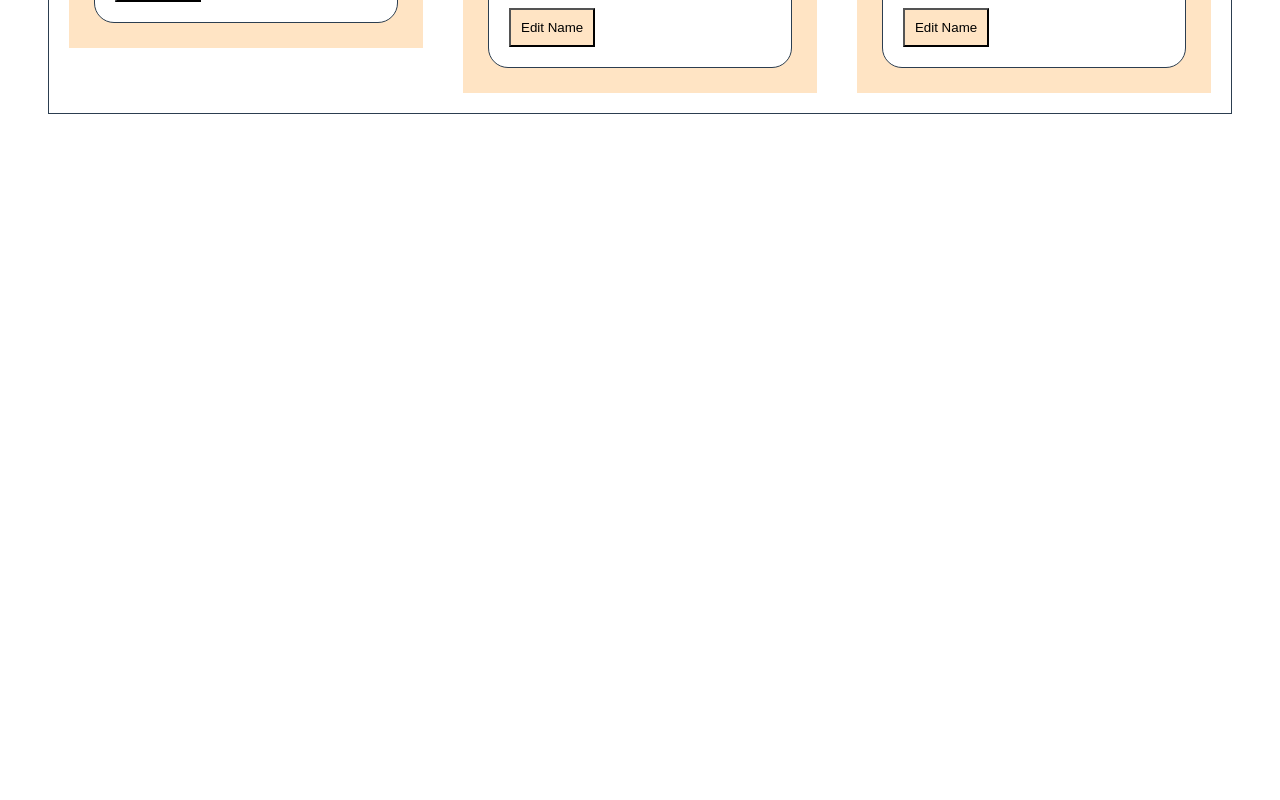
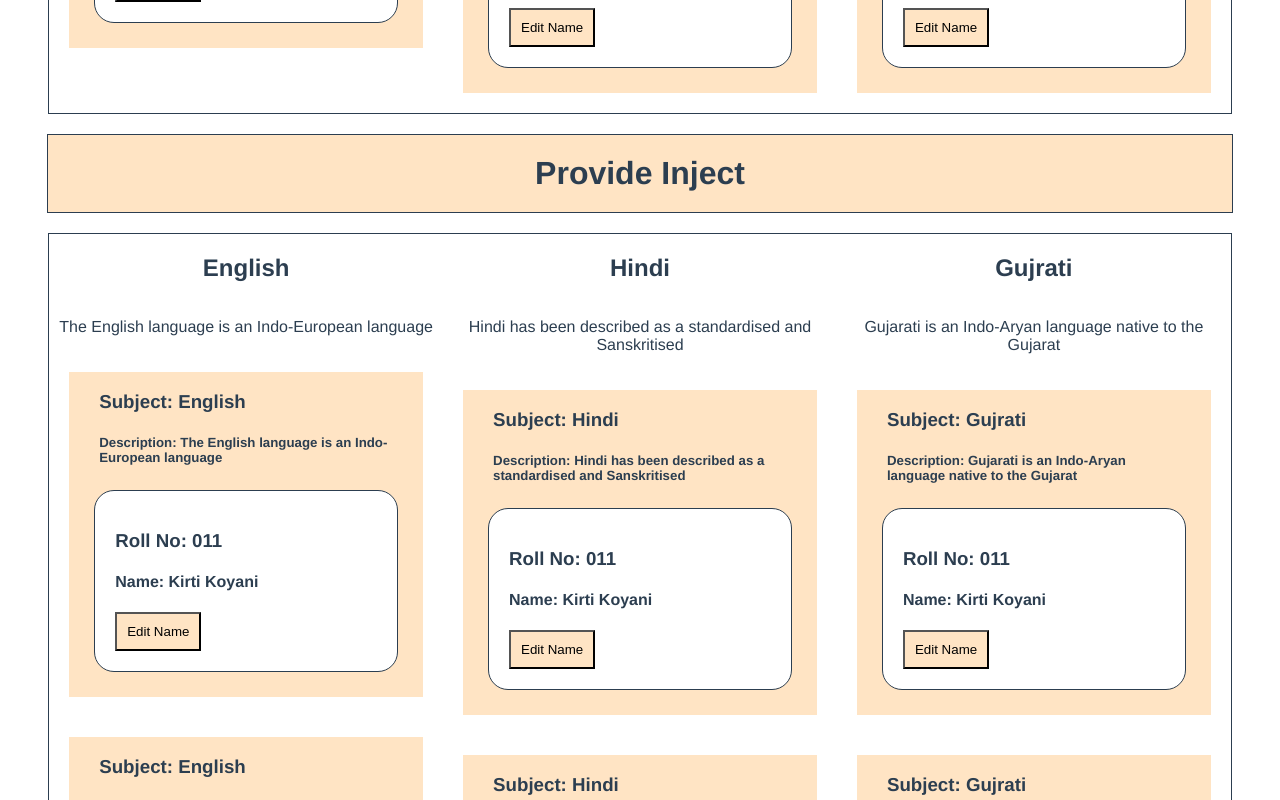
Before and after one commit to kirtikoyani/vue_props_task, a Vue app in the folder task-prop-drilling/: page / in a window 1280 px wide. Shown: the part 1220-2020 px from the top of the page. Before the commit the page ends 1342 px from the top, so only its background shows below. Built offline with nearby package versions, Linux system fonts and the light colour scheme.

Commit message:
provide-inject

```diff
--- a/task-prop-drilling/src/App.vue
+++ b/task-prop-drilling/src/App.vue
@@ -1,16 +1,19 @@
 <template>
 <div id="app">
     <the-home />
+    <pe-home/>
 </div>
 </template>
 
 <script>
-import TheHome from './components/TheHome.vue'
+import TheHome from './components/prop_drilling/TheHome.vue'
+import PeHome from './components/provide_inject/PeHome.vue'
 
 export default {
     name: 'App',
     components: {
-        TheHome
+        TheHome,
+        PeHome
     }
 }
 </script>
--- a/task-prop-drilling/src/components/TheHome.vue
+++ b/task-prop-drilling/src/components/prop_drilling/TheHome.vue
@@ -1,6 +1,6 @@
 <template>
 <div>
-    <h1 class="title">Subjects</h1>
+    <h1 class="title">Props Drilling</h1>
     <div class="subjectList">
         <the-subject v-for="subject in subjects" :key="subject.id" :subject="subject" @name-updat="getName" />
     </div>
--- /dev/null
+++ b/task-prop-drilling/src/components/provide_inject/PeHome.vue
@@ -0,0 +1,123 @@
+<template>
+<div>
+    <h1 class="title">Provide Inject</h1>
+    <div class="subjectList">
+        <pe-subject v-for="subject in subjects" :key="subject.id" :subject="subject" />
+    </div>
+</div>
+</template>
+
+<script>
+import PeSubject from './PeSubject.vue';
+
+export default {
+    components: {
+        PeSubject,
+    },
+    data() {
+        return {
+            subjects: [{
+                    id: 3,
+                    name: 'English',
+                    description: 'The English language is an Indo-European language',
+                    students: [{
+                            id: 11,
+                            rollNo: '011',
+                            name: 'Kirti Koyani'
+                        },
+                        {
+                            id: 12,
+                            rollNo: '012',
+                            name: 'Dhrupal Savaliya'
+                        },
+                        {
+                            id: 13,
+                            rollNo: '013',
+                            name: 'Adarsh Parmar '
+                        },
+                    ],
+                },
+                {
+                    id: 4,
+                    name: 'Hindi',
+                    description: 'Hindi has been described as a standardised and Sanskritised',
+                    students: [{
+                            id: 11,
+                            rollNo: '011',
+                            name: 'Kirti Koyani'
+                        },
+                        {
+                            id: 12,
+                            rollNo: '012',
+                            name: 'Dhrupal Savaliya'
+                        },
+                        {
+                            id: 14,
+                            rollNo: '014',
+                            name: 'Amish Joshi'
+                        }
+                    ],
+                },
+                {
+                    id: 5,
+                    name: 'Gujrati',
+                    description: 'Gujarati is an Indo-Aryan language native to the Gujarat',
+                    students: [{
+                            id: 11,
+                            rollNo: '011',
+                            name: 'Kirti Koyani'
+                        },
+                        {
+                            id: 14,
+                            rollNo: '014',
+                            name: 'Amish Joshi'
+                        },
+                        {
+                            id: 13,
+                            rollNo: '013',
+                            name: 'Adarsh Parmar '
+                        }
+                    ],
+                },
+            ],
+        };
+    },
+    provide() {
+        return {
+            updateStudentName: this.updateStudentName,
+        };
+    },
+    methods: {
+        updateStudentName(updatedStudent) {
+            const {
+                id,
+                name
+            } = updatedStudent;
+            this.subjects.forEach(subject => {
+                const student = subject.students.find(student => student.id === id);
+                if (student) {
+                    student.name = name;
+                }
+            });
+        }
+    }
+};
+</script>
+
+<style>
+.subjectList {
+    display: flex;
+    justify-content: center;
+    width: calc(90% + 44px);
+    border: 1px solid;
+    margin: 0 auto;
+}
+
+.title {
+    background: bisque;
+    width: calc(90% + 6px);
+    border: 1px solid;
+    margin: 20px auto;
+    padding: 20px;
+}
+</style>
--- /dev/null
+++ b/task-prop-drilling/src/components/provide_inject/PeStudents.vue
@@ -0,0 +1,100 @@
+<template>
+<div class="subject-with-student">
+    <div class="subject-details">
+        <h3>Subject: {{ subject.name }}</h3>
+        <h5>Description: {{ subject.description }}</h5>
+    </div>
+    <div class="student-card">
+        <h3>Roll No: {{ student.rollNo }}</h3>
+        <h4>Name: {{ student.name }}</h4>
+        <button class="btn" v-if="!isEditing" @click="editName">Edit Name</button>
+        <div v-if="isEditing">
+            <input class="input" type="text" id="fname" :value="editedName" @input="editedName = $event.target.value" />
+            <button class="btn-save" @click="saveName">Save</button>
+            <button class="btn-cansal" @click="cancelEdit">Cancel</button>
+        </div>
+    </div>
+</div>
+</template>
+
+<script>
+export default {
+    props: {
+        subject: {
+            type: Object,
+            requred: true
+        },
+        student: {
+            type: Object,
+            requred: true
+        }
+    },
+    inject: ['updateStudentName'],
+    data() {
+        return {
+            isEditing: false,
+            editedName: this.student.name,
+        };
+    },
+    methods: {
+        editName() {
+            this.isEditing = true;
+        },
+        saveName() {
+            const updatedStudent = {
+                ...this.student,
+                name: this.editedName
+            };
+            this.isEditing = false;
+            this.updateStudentName(updatedStudent);
+        },
+        cancelEdit() {
+            this.isEditing = false;
+            this.editedName = this.student.name
+        },
+    }
+};
+</script>
+
+<style>
+.student-card {
+    background: white;
+    padding: 20px;
+    margin: 25px;
+    border: 1px solid;
+    border-radius: 20px;
+}
+
+.btn,
+.input,
+.btn-save,
+.btn-cansal {
+    padding: 10px;
+}
+
+.btn {
+    background: bisque;
+}
+
+.input {
+    background: white;
+}
+
+.btn-save {
+    background: gray;
+}
+
+.btn-cansal {
+    background: red;
+}
+
+.subject-with-student {
+    margin: 20px;
+    background: bisque;
+    text-align: left;
+}
+
+.subject-details {
+    padding: 0px 30px;
+}
+</style>
--- /dev/null
+++ b/task-prop-drilling/src/components/provide_inject/PeSubject.vue
@@ -0,0 +1,32 @@
+<template>
+<div class="studentsList">
+    <h2>{{ subject.name }}</h2>
+    <p>{{ subject.description }}</p>
+    <pe-students v-for="student in subject.students" :key="student.id" :student="student" :subject="subject" />
+</div>
+</template>
+
+<script>
+import PeStudents from './PeStudents.vue';
+
+export default {
+    props: {
+        subject: {
+            type: Object,
+            requred: true
+        }
+    },
+    components: {
+        PeStudents,
+    }
+};
+</script>
+
+<style>
+.studentsList {
+    display: flex;
+    width: 100%;
+    flex-direction: column;
+    background: white;
+}
+</style>
```
Also changed, not shown: task-prop-drilling/src/components/prop_drilling/TheStudents.vue (renamed from task-prop-drilling/src/components/TheStudents.vue), task-prop-drilling/src/components/prop_drilling/TheSubject.vue (renamed from task-prop-drilling/src/components/TheSubject.vue).
